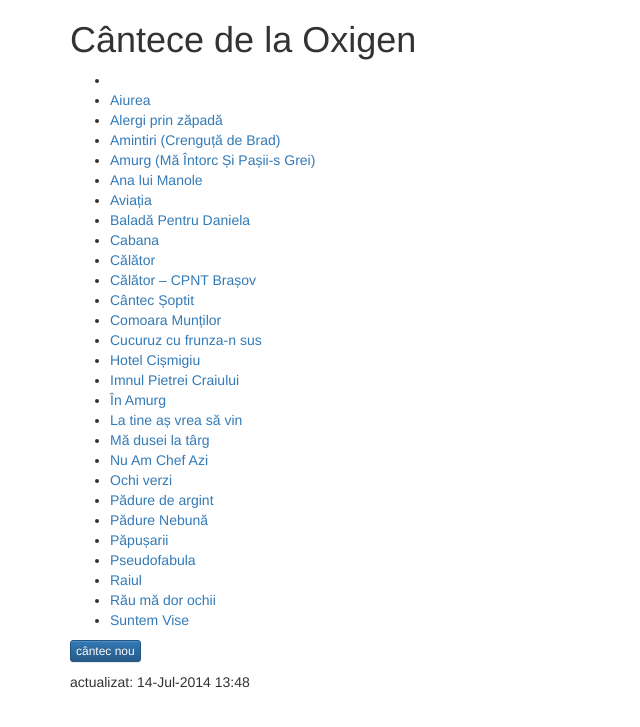
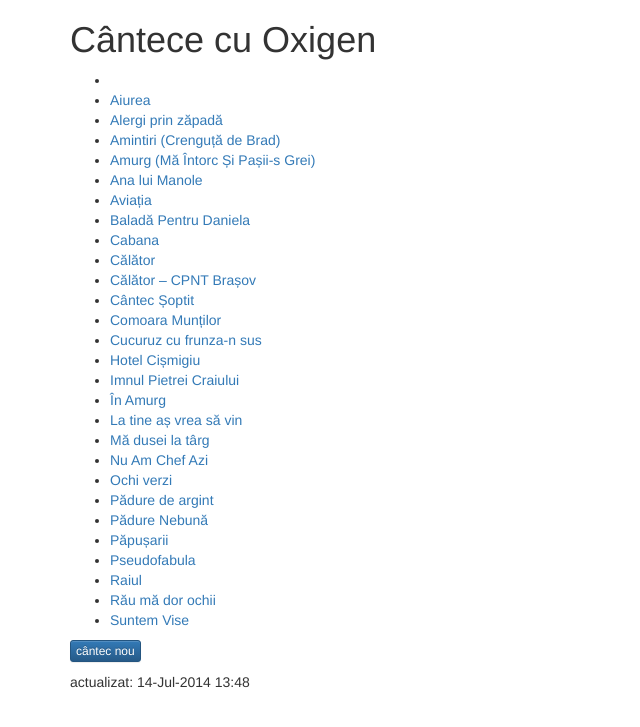
Before and after one commit to mgax/o2-songs, a Jekyll site: the page built from index.html, in a window 1280 px wide. Shown: the top 727 px of the page, without its empty margins (0-640 px from the left). Built offline with Jekyll 4.4.1, drawn with Linux system fonts in a browser that asks for light colours; nearby versions of some CDN libraries.

Commit message:
change site title

```diff
--- a/_config.yml
+++ b/_config.yml
@@ -1,4 +1,4 @@
-title: Cântece de la Oxigen
+title: Cântece cu Oxigen
 markdown: kramdown
 timezone: EET
 
--- a/index.html
+++ b/index.html
@@ -29,7 +29,7 @@ layout: default
 })();
 </script>
 
-<h1>Cântece de la Oxigen</h1>
+<h1>{{ site.title }}</h1>
 
 <ul class="song-list">
   {% for song in site.pages %}
```
Also changed, not shown: README.md.
